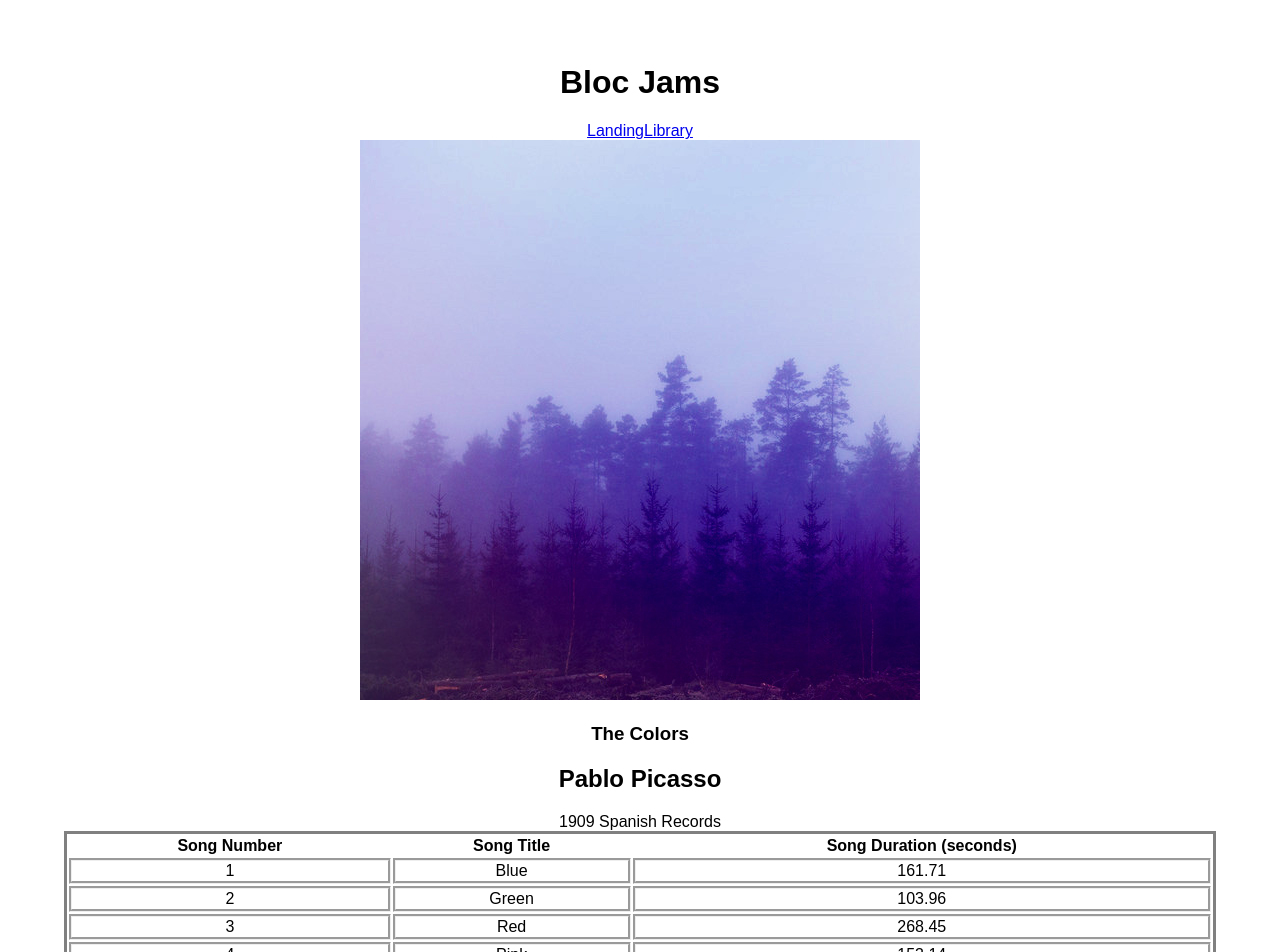
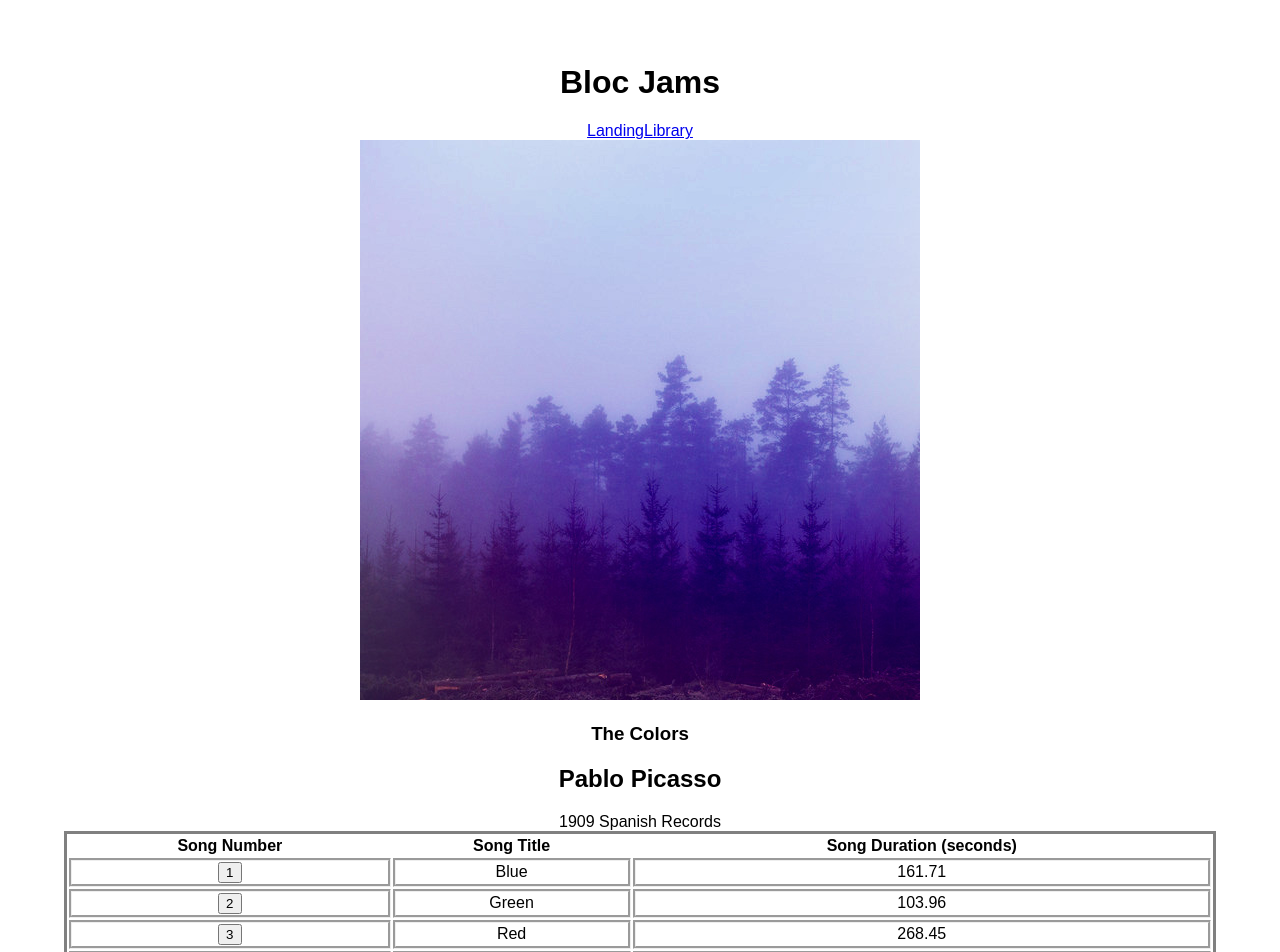
Before and after one commit to ctrachte/Music-Player-PWA, a React (Create React App) app: page /album/the-colors in a window 1280 px wide. Shown: the top 952 px of the page. Built offline with nearby package versions, Linux system fonts and the light colour scheme.

Commit message:
add song action buttons to render method, adjust event handlers

```diff
--- a/src/components/Album.js
+++ b/src/components/Album.js
@@ -31,6 +31,12 @@ class Album extends Component {
   }
   handleSongClick(song) {
     const isSameSong = this.state.currentSong === song;
+    if (this.state.isPlaying && isSameSong) {
+      this.pause();
+    } else {
+      if (!isSameSong) { this.setSong(song); }
+      this.play();
+    }
   }
 
   render() {
@@ -66,11 +72,17 @@ class Album extends Component {
             <tbody>
             {
               this.state.album.songs.map( (song, index) =>
-               <tr key={index}>
-                <td>{index+1}</td>
-                <td>{song.title}</td>
-                <td>{song.duration}</td>
-               </tr>
+              <tr className="song" key={index} onClick={() => this.handleSongClick(song)} >
+                <td className="song-actions">
+                  <button>
+                    <span className="song-number">{index+1}</span>
+                    <span className="ion-play"></span>
+                    <span className="ion-pause"></span>
+                  </button>
+                </td>
+                <td className="song-title">{song.title}</td>
+                <td className="song-duration">{song.duration}</td>
+              </tr>
               )
             }
             </tbody>
```
